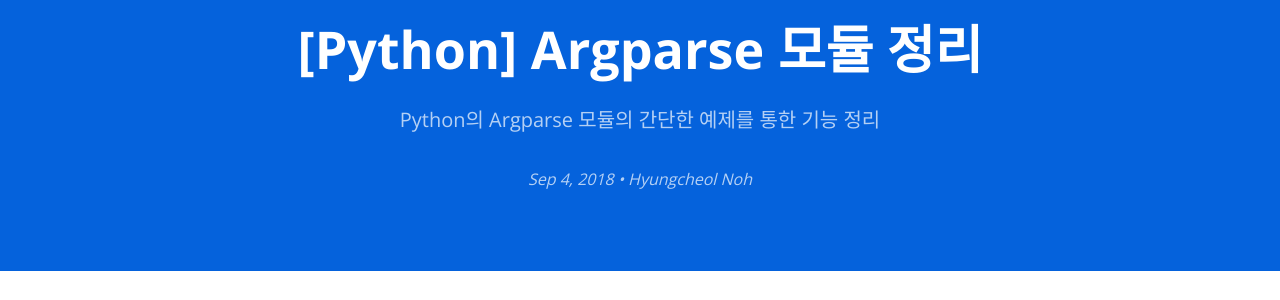
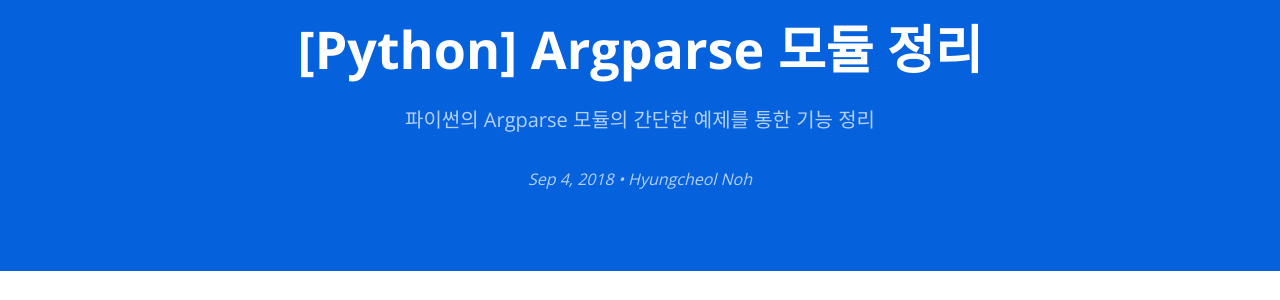
Before and after one commit to hcnoh/hcnoh.github.io, a Jekyll site: the page built from _posts/2018-09-04-python-argparse.md, in a window 1280 px wide and 900 px high. Shown: the part 126-426 px from the top of the window. Built offline with Jekyll 4.4.1, drawn with Linux system fonts in a browser that asks for light colours; comment, search, counter and statistics services are not loaded.

Commit message:
Update 2018-09-04-python-argparse.md

```diff
--- a/_posts/2018-09-04-python-argparse.md
+++ b/_posts/2018-09-04-python-argparse.md
@@ -2,7 +2,7 @@
 layout: post
 title: "[Python] Argparse 모듈 정리"
 date: 2018-09-04 22:47:51
-tagline: "Python의 Argparse 모듈의 간단한 예제를 통한 기능 정리"
+tagline: "파이썬의 Argparse 모듈의 간단한 예제를 통한 기능 정리"
 categories:
 - Python
 tags:
```
